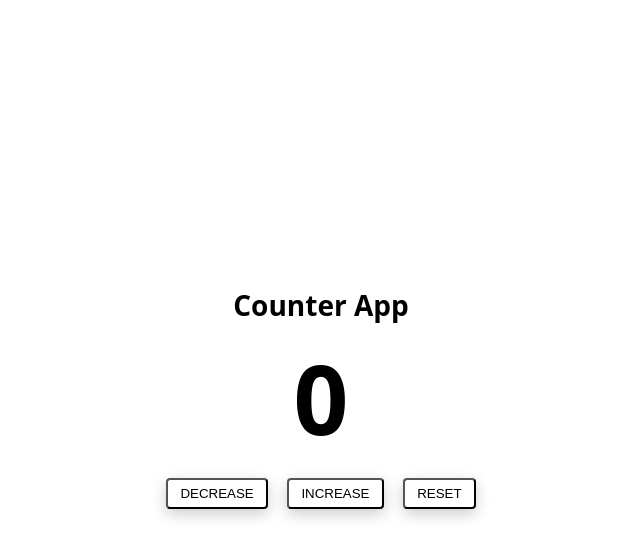
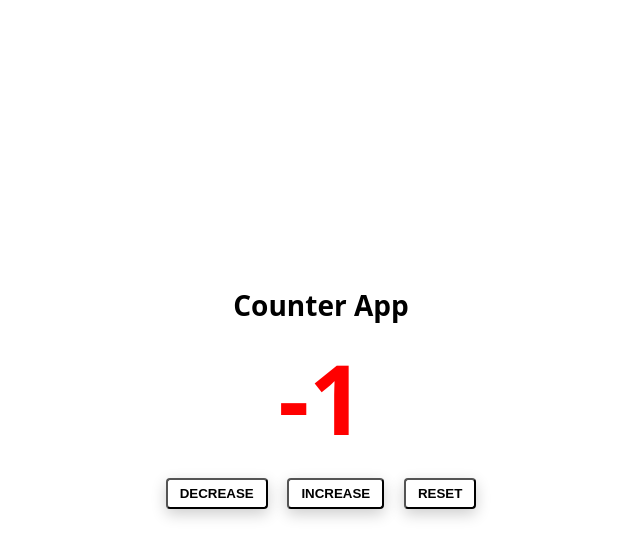
Before and after one commit to kraljic9/counter, a plain HTML site: page index.html in a window 1280 px wide. Both pictures are taken after a click on the button "DECREASE". Shown: the whole page, without its empty margins (319-959 px from the left). Drawn offline with Linux system fonts and the light colour scheme.

Commit message:
Completed app.js added a count variable, selected the button and value elements, looped through the buttons while also adding a event listener to all of them, added color flip functionality for positive and negative value, and updated value text content.

```diff
--- a/app.js
+++ b/app.js
@@ -0,0 +1,35 @@
+let count = 0;
+
+// Select value and buttons
+
+const value = document.querySelector("#value");
+const btns = document.querySelectorAll(".btn");
+
+// App functionality
+
+// Looping over the buttons so we can check the classes on all of them at once
+btns.forEach(function (btn) {
+  // Creating a click even to increase, decrease and reset the value
+  btn.addEventListener("click", function () {
+    if (btn.classList.contains("decrease")) {
+      count -= 1;
+    } else if (btn.classList.contains("increase")) {
+      count += 1;
+    } else {
+      count = 0;
+    }
+
+    // Changeing colors when the value is negative it will turn red, when the value is positive it will turn green, when it is zero it will go back to black
+
+    if (count < 0) {
+      value.style.color = "red";
+    } else if (count > 0) {
+      value.style.color = "green";
+    } else {
+      value.style.color = "black";
+    }
+
+    // Update the counter on the webpage
+    value.textContent = count;
+  });
+});
--- a/index.css
+++ b/index.css
@@ -42,10 +42,11 @@ main {
 .btn {
   text-transform: uppercase;
   background: transparent;
+  font-weight: bold;
   color: black;
   padding: 0.375rem 0.75rem;
   display: inline-block;
-  transition: all 0.3s linea;
+  transition: all 0.3s linear;
   cursor: pointer;
   box-shadow: 0 1px 3px rgba(0, 0, 0, 0.2);
   margin: 0.5rem;
```
